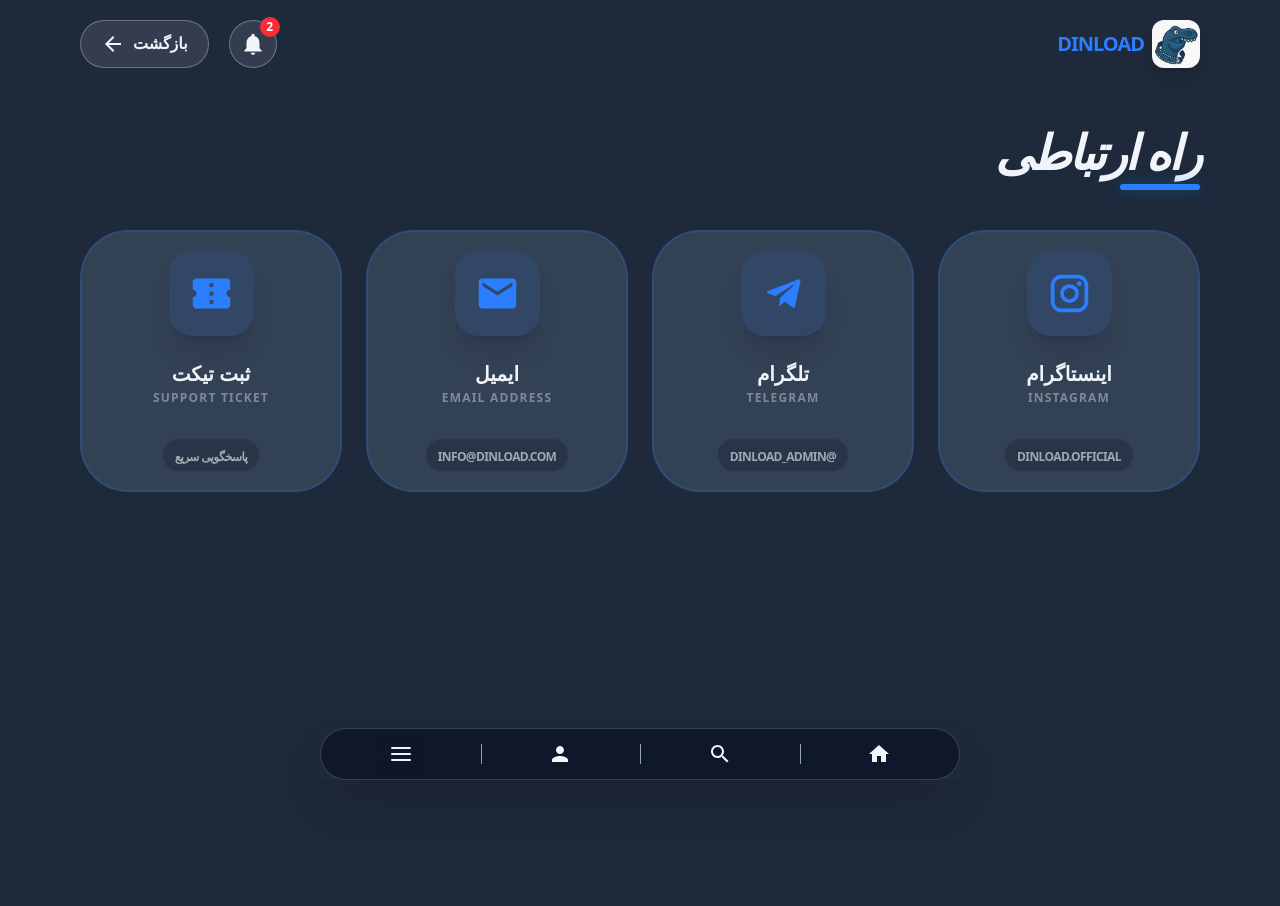
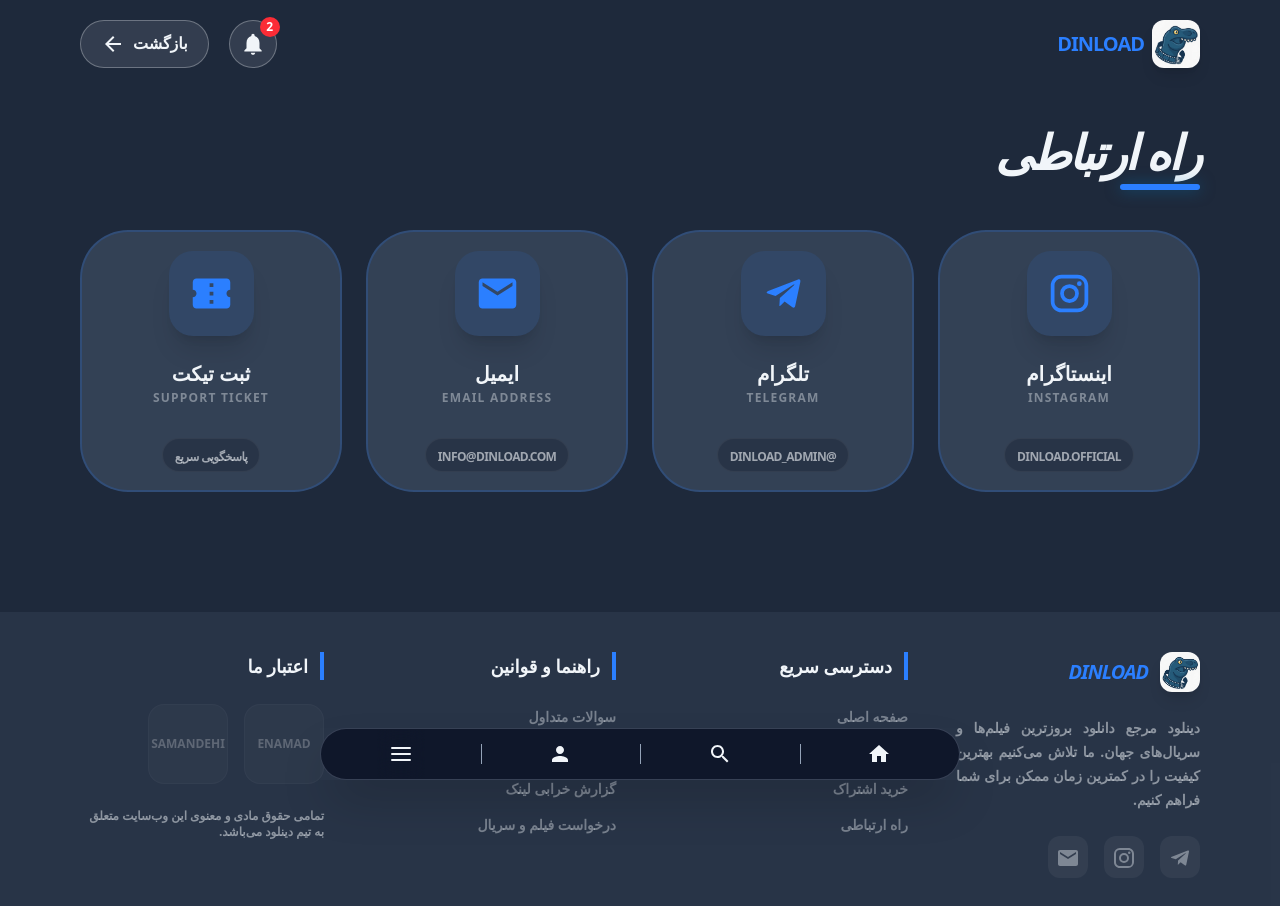
Before and after one commit to ALI-HUP/Dinload, a Next.js app: page /contact in a window 1280 px wide. Shown: the top 906 px of the page. Before the commit the page ends 800 px from the top, so only its background shows below. Built offline with nearby package versions, Linux system fonts and the light colour scheme.

Commit message:
sitemap added

```diff
--- a/app/contact/page.tsx
+++ b/app/contact/page.tsx
@@ -8,6 +8,7 @@
 import InstagramIcon from '@mui/icons-material/Instagram';
 import EmailIcon from '@mui/icons-material/Email';
 import ConfirmationNumberIcon from '@mui/icons-material/ConfirmationNumber';
+import SiteMap from "@/components/SiteMap";
 
 const contactMethods = [
   {
@@ -104,6 +105,7 @@
         </div>
       </section>
 
+      <SiteMap />
       <Footer />
     </main>
   );
--- a/app/page.tsx
+++ b/app/page.tsx
@@ -56,7 +56,7 @@
   };
 
   return (
-    <main className="min-h-screen flex flex-col items-center mb-20 overflow-x-hidden" dir="rtl">
+    <main className="min-h-screen flex flex-col items-center overflow-x-hidden" dir="rtl">
       <Navbar variant="profile" />
 
       <div className="relative w-full -mt-22 min-h-[85vh] lg:h-screen flex flex-col lg:flex-row items-center lg:justify-between justify-center px-4 sm:px-8 md:px-12 lg:px-20 xl:px-28 2xl:px-32 overflow-hidden">
--- a/components/SiteMap.tsx
+++ b/components/SiteMap.tsx
@@ -10,7 +10,7 @@
 
 export default function SiteMap() {
   return (
-    <section className="w-full bg-bg-light/50 py-10">
+    <section className="w-full bg-bg-light/50 py-10 pb-20">
       <div className="max-w-7xl mx-auto px-5 md:px-12 lg:px-20 grid grid-cols-1 md:grid-cols-2 lg:grid-cols-4 gap-12">
 
         <div className="flex flex-col gap-6">
```
